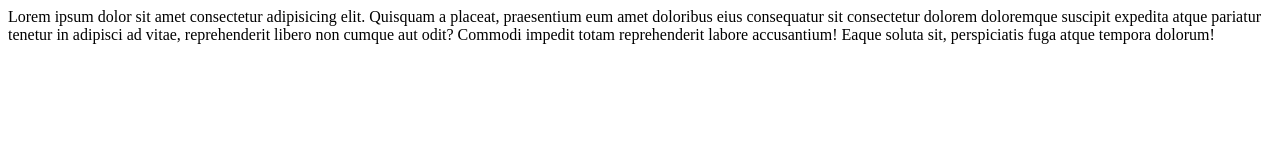
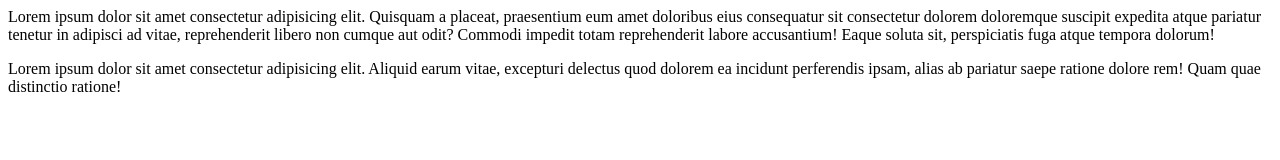
Before and after one commit to RifatDeb/test-rep, a plain HTML site: page index.htm in a window 1280 px wide. Drawn offline with Linux system fonts and the light colour scheme.

Commit message:
secenod done

```diff
--- a/index.htm
+++ b/index.htm
@@ -10,5 +10,10 @@
     Lorem ipsum dolor sit amet consectetur adipisicing elit. Quisquam a placeat, praesentium eum amet doloribus eius consequatur sit consectetur dolorem doloremque suscipit expedita atque pariatur tenetur in adipisci ad vitae, reprehenderit libero non cumque aut odit?
     Commodi impedit totam reprehenderit labore accusantium! Eaque soluta sit, perspiciatis fuga atque tempora dolorum!
 
+
+
+ <P>
+    Lorem ipsum dolor sit amet consectetur adipisicing elit. Aliquid earum vitae, excepturi delectus quod dolorem ea incidunt perferendis ipsam, alias ab pariatur saepe ratione dolore rem! Quam quae distinctio ratione!
+ </P>
 </body>
 </html>
```
